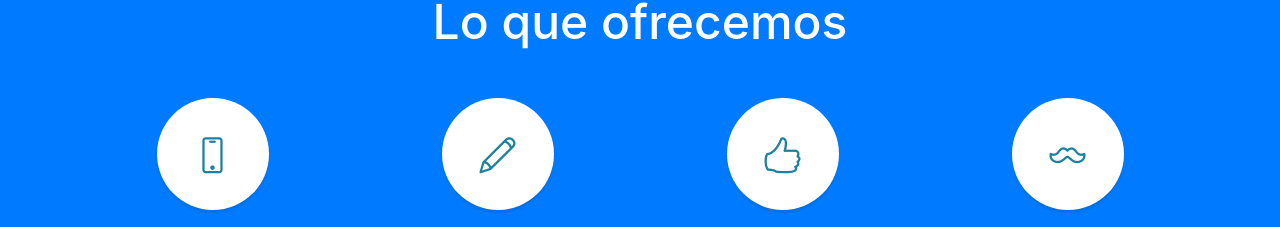
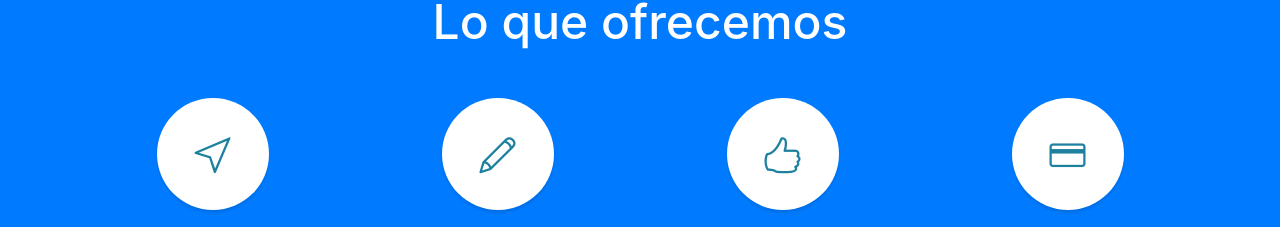
Before and after one commit to CoolingBroski/Portafolio, a website with bundled scripts: page index.html in a window 1280 px wide. Shown: the part 1349-1576 px from the top of the page. Built offline with nearby package versions, Linux system fonts and the light colour scheme.

Commit message:
Update index.html

```diff
--- a/index.html
+++ b/index.html
@@ -87,7 +87,7 @@
         <div class="row">
           <div class="col-lg-3 col-md-6 mb-5 mb-lg-0">
             <span class="service-icon rounded-circle mx-auto mb-3">
-              <i class="icon-screen-smartphone"></i>
+              <i class="icon-cursor"></i>
             </span>
             <h4>
               <strong>Punta buena</strong>
@@ -116,7 +116,7 @@
           </div>
           <div class="col-lg-3 col-md-6">
             <span class="service-icon rounded-circle mx-auto mb-3">
-              <i class="icon-mustache"></i>
+              <i class="icon-credit-card"></i>
             </span>
             <h4>
               <strong>Precios bajos</strong>
```
